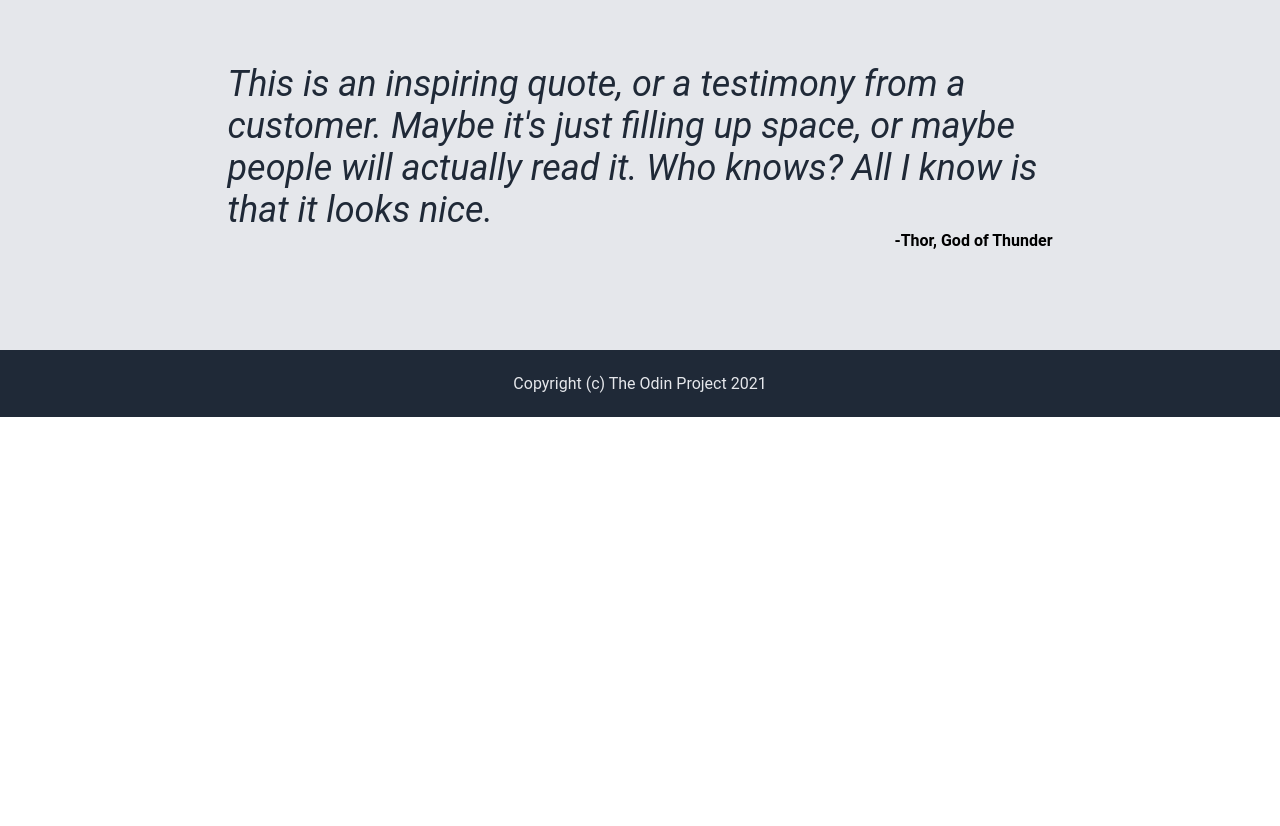
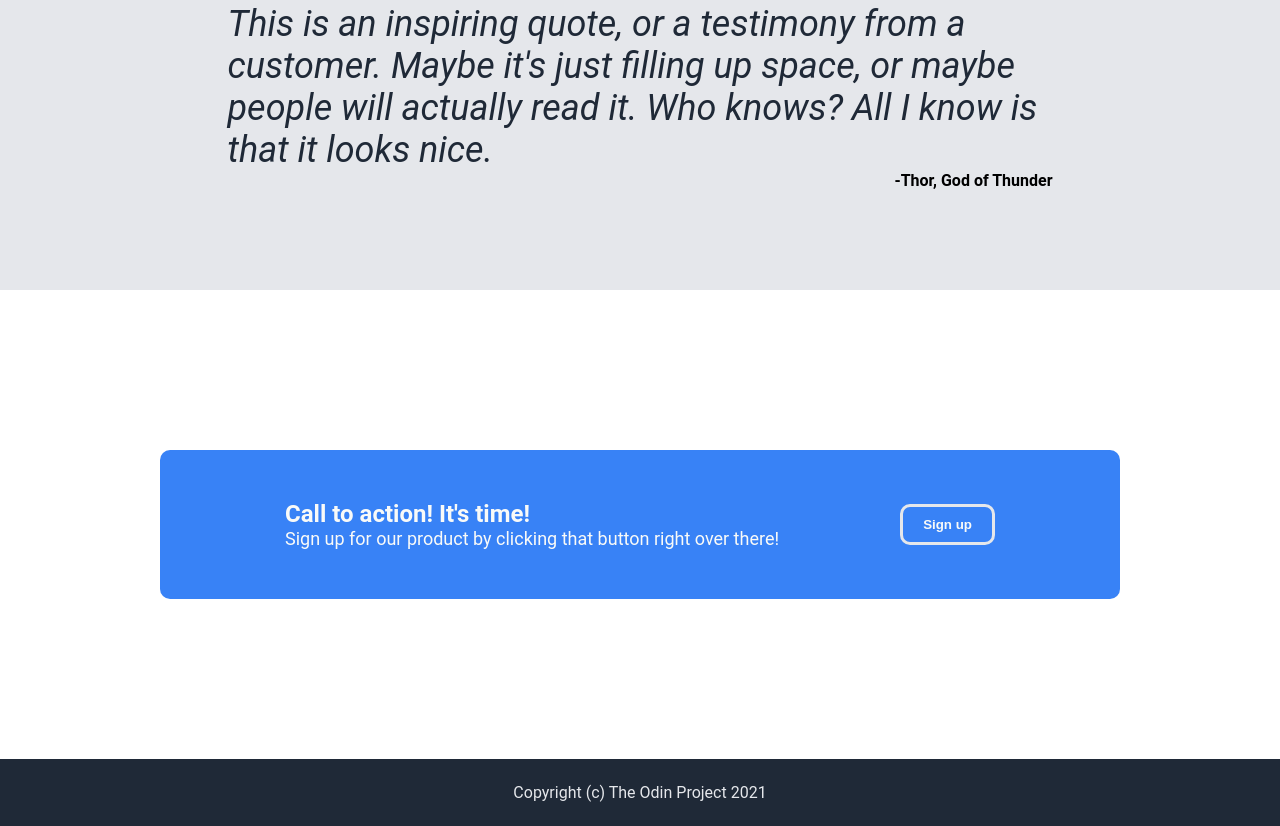
Before and after one commit to kelly-chen91/odin-landing-page, a plain HTML site: page index.html in a window 1280 px wide. Shown: the part 1076-1902 px from the top of the page. Before the commit the page ends 1493 px from the top, so only its background shows below. Drawn offline with Linux system fonts and the light colour scheme.

Commit message:
Add the call-to-action section and edited button.

```diff
--- a/index.html
+++ b/index.html
@@ -52,6 +52,15 @@
                 <div id = "author">-Thor, God of Thunder</div>
             </div>
         </div>
+        <div class = "content-content-container button-outsider-container">
+            <div class = "big-button-container">
+                <div class= "text">
+                    <div class = "call-to-action">Call to action! It's time!</div>
+                    <div class = "signal-to-button">Sign up for our product by clicking that button right over there!</div>
+                </div>
+                <button class = "sign-up-button" id = "end-button">Sign up</button>
+            </div>
+        </div>
     <div class = "footer">
         <p>Copyright (c) The Odin Project 2021</p>
     </div>
--- a/style.css
+++ b/style.css
@@ -70,9 +70,11 @@ body {
     color: #F9FAF8;
 }
 .sign-up-button{
-    padding: 10px;
-    border-radius: 25px;
+    padding: 10px 20px 10px;
+    border-radius: 10px;
     border: none;
+    color: #F9FAF8;
+    font-weight: bold;
     background-color: #3882F6;
 }
 
@@ -88,9 +90,7 @@ body {
 }
 
 /*section 2*/
-.content-content-container {
-    margin-bottom: 60px;
-}
+
 .content-content-container h2 {
     font-size: 36px;
     color: #1F2937;
@@ -138,3 +138,37 @@ body {
     font-weight: bold;
     text-align: right;
 }
+/*section 4*/
+.button-outsider-container {
+    padding: 160px;
+    display: flex;
+    justify-content: center;
+    align-items: center;
+}
+.big-button-container{
+    display: flex;
+    background-color: #3882F6;
+    border-radius: 10px;
+    justify-content: center;
+    align-items: center;
+    padding: 50px 125px 50px;
+}
+.text {
+    display: flex;
+    width: 520px;
+    flex-wrap: wrap;
+    margin-right: 100px;
+}
+.call-to-action{
+    font-size: 24px;
+    color: #F9FAF8;
+    font-weight: bold;
+}
+.signal-to-button {
+    font-size: 18px;
+    color: #F9FAF8;
+}
+#end-button{
+    border: #E5E7EB solid;
+    flex-shrink: 0;
+}
```
